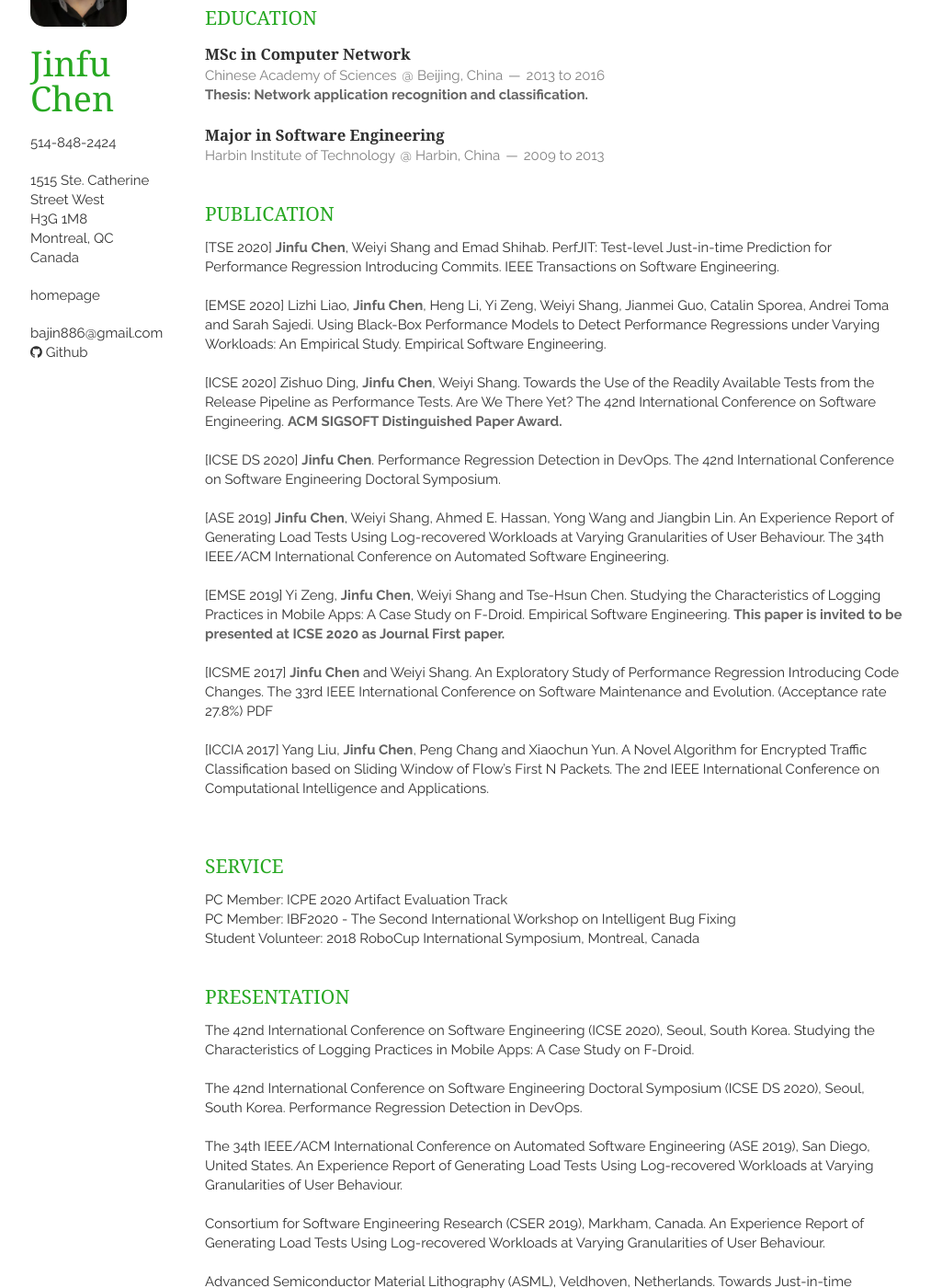
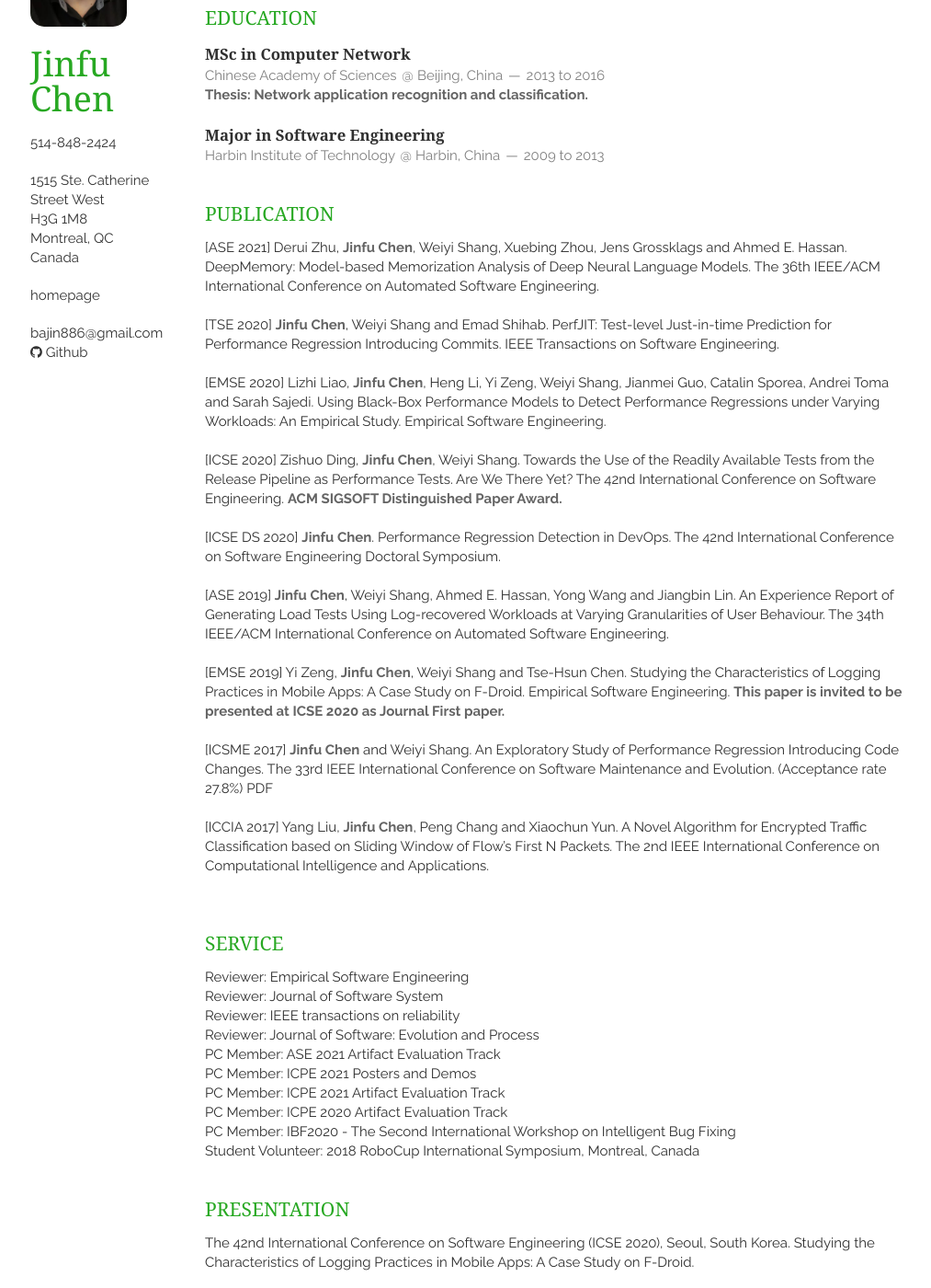
Before and after one commit to jinfuchen/jinfu, a Jekyll site: the page built from index.html, in a window 1280 px wide and 1400 px high, scrolled down 190 px. Shown: the whole window at 92% size, without its empty margins (137-1150 px from the left). Built offline with Jekyll 4.4.1, drawn with Linux system fonts in a browser that asks for light colours; nearby versions of some CDN libraries; the list of posts is cut into pages by our own code.

Commit message:
publication and service

```diff
--- a/_includes/publication.html
+++ b/_includes/publication.html
@@ -12,6 +12,9 @@
     -->
 
     <article>
+      <p>[ASE 2021] Derui Zhu, <em>Jinfu Chen</em>, Weiyi Shang, Xuebing Zhou, Jens Grossklags and Ahmed E. Hassan. DeepMemory: Model-based Memorization Analysis of Deep Neural Language Models. The 36th IEEE/ACM International Conference on Automated Software Engineering. </p>
+      <br>
+
       <p>[TSE 2020] <em>Jinfu Chen</em>, Weiyi Shang and Emad Shihab. PerfJIT: Test-level Just-in-time Prediction for Performance Regression Introducing Commits. IEEE Transactions on Software Engineering. </p>
       <br>
 
--- a/_includes/service.html
+++ b/_includes/service.html
@@ -1,6 +1,13 @@
 <section class="thirteen columns">
     <h1>Service</h1>
     <article>
+    	<p>  Reviewer: Empirical Software Engineering </p>
+    	<p>  Reviewer: Journal of Software System </p>
+    	<p>  Reviewer: IEEE transactions on reliability </p>
+    	<p>  Reviewer: Journal of Software: Evolution and Process </p>
+		<p>  PC Member: ASE 2021 Artifact Evaluation Track </p>
+		<p>  PC Member: ICPE 2021 Posters and Demos </p>
+		<p>  PC Member: ICPE 2021 Artifact Evaluation Track</p>
         <p>  PC Member: ICPE 2020 Artifact Evaluation Track </p>
         <p>  PC Member: IBF2020 - The Second International Workshop on Intelligent Bug Fixing</p>
         <p>  Student Volunteer: 2018 RoboCup International Symposium, Montreal, Canada </p>
```
